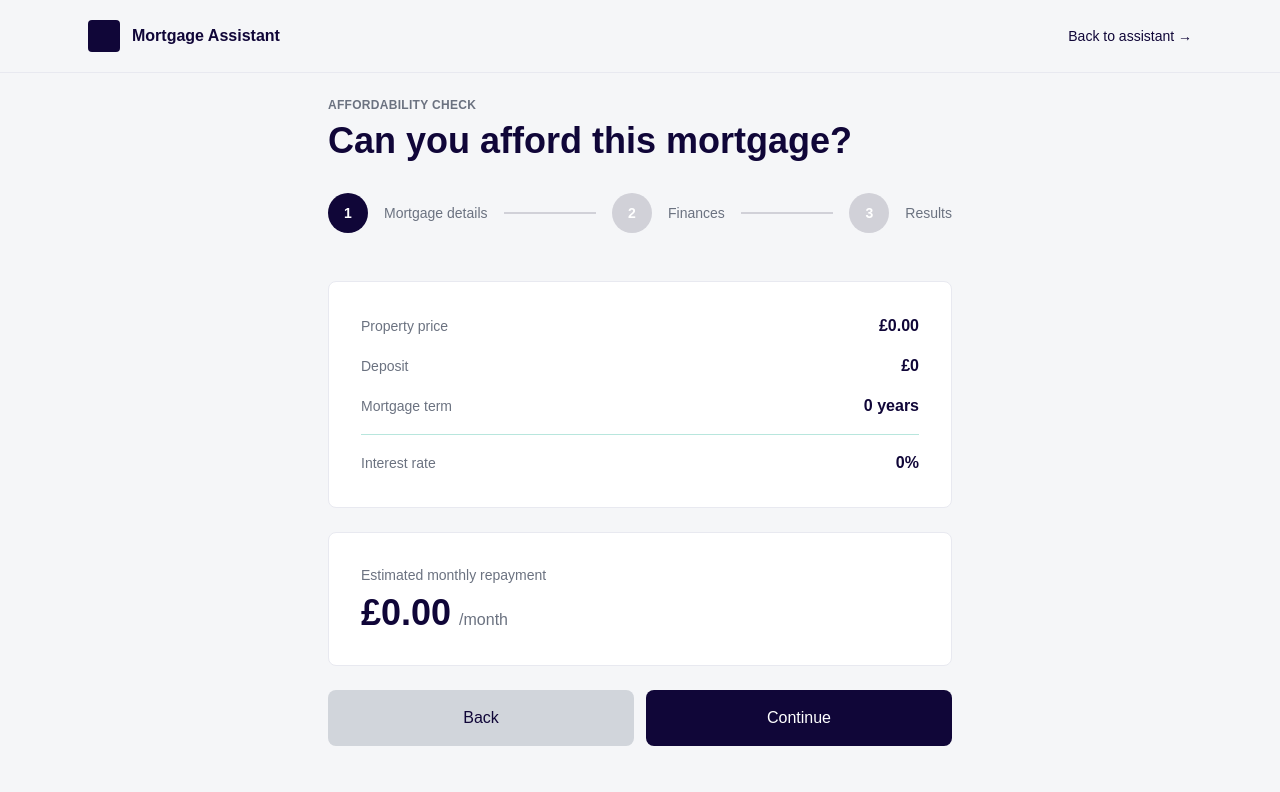
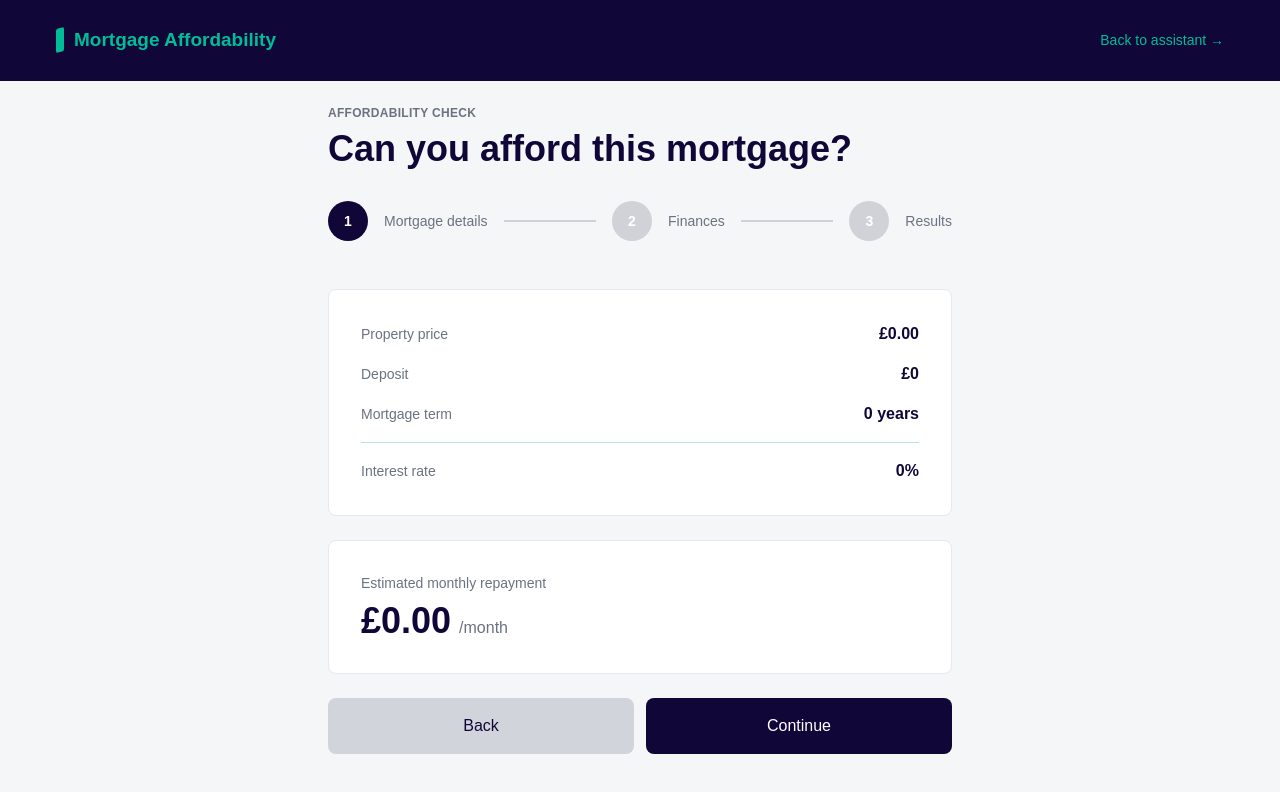
Before and after one commit to renato76/mortgage-app, a Next.js app: page /mortgage-affordability in a window 1280 px wide. Shown: the top 792 px of the page. Built offline with nearby package versions, Linux system fonts and the light colour scheme.

Commit message:
add matching header in affordability

```diff
--- a/pages/mortgage-affordability.tsx
+++ b/pages/mortgage-affordability.tsx
@@ -81,15 +81,15 @@ const MortgageAffordability = () => {
     <>
       <Head><title>Mortgage Affordability</title></Head>
       <div className="min-h-screen flex flex-col bg-page-bg">
-        <header className="border-b border-light">
-          <div className="max-w-6xl mx-auto px-6 py-5 flex items-center justify-between">
-            <div className="flex items-center gap-3">
-              <div className="w-8 h-8 rounded bg-navy" />
-              <span className="font-semibold text-navy">Mortgage Assistant</span>
-            </div>
+        <header className="bg-navy border-b border-navy">
+          <div className="max-w-full mx-auto px-9 py-0 flex items-center justify-between gap-5" style={{ maxWidth: '1240px', minHeight: '80px' }}>
+            <Link href="/mortgage-assistant" className="flex items-center gap-2.5 text-teal hover:opacity-80" style={{ fontSize: '19px', fontWeight: 650 }}>
+              <div className="w-2 h-6 bg-teal rounded-sm" style={{ transform: 'skewY(-15deg)' }} />
+              <span>Mortgage Affordability</span>
+            </Link>
             <Link
               href="/mortgage-assistant"
-              className="text-sm font-medium hover:opacity-80 transition text-navy"
+              className="text-sm font-medium hover:opacity-80 transition text-teal"
             >
               Back to assistant →
             </Link>
--- a/styles/assistant.module.css
+++ b/styles/assistant.module.css
@@ -39,7 +39,7 @@
 .main { max-width: 1240px; margin: auto; padding: 38px 36px 0; }
 .pageHeading { display: flex; align-items: center; justify-content: space-between; gap: 24px; margin-bottom: 30px; }
 .eyebrow { font-size: 10px; font-weight: 650; line-height: 1.6; color: var(--muted); }
-.pageHeading h1 { font-size: 30px; font-weight: 550; line-height: 1.3; margin-top: 9px; }
+.pageHeading h1 { font-size: 30px; font-weight: 550; line-height: 1.3; margin-top: 0px; }
 .estimateBadge { font-size: 11px; color: var(--accent-ink); padding: 7px 10px; background: var(--accent-soft); border-radius: 4px; white-space: nowrap; }
 .workspace { display: grid; grid-template-columns: minmax(0, .7fr) minmax(0, 1.3fr); align-items: start; gap: 38px; }
 .quickCalcSection { grid-area: calc; display: flex; flex-direction: column; gap: 20px; }
```
